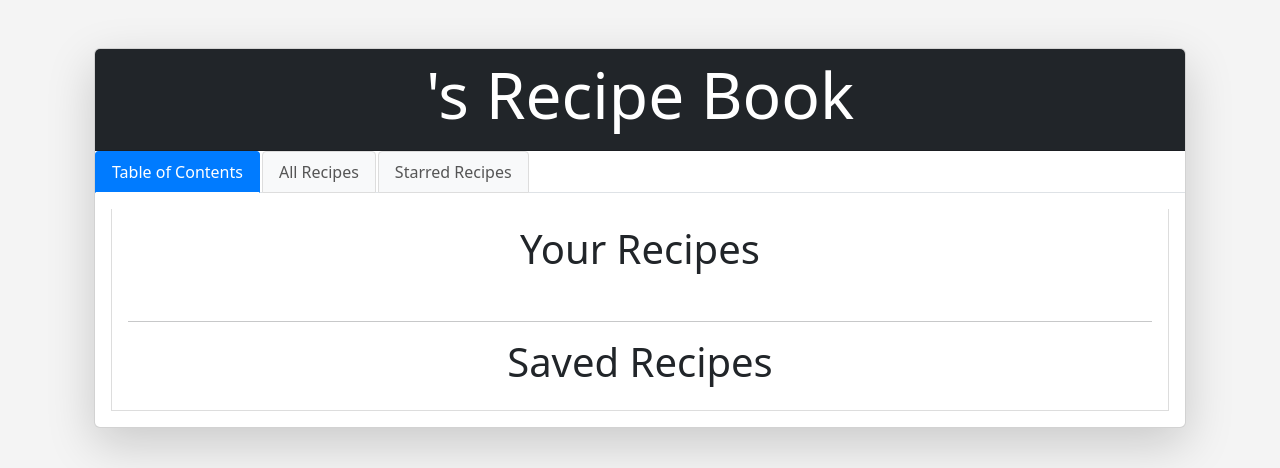
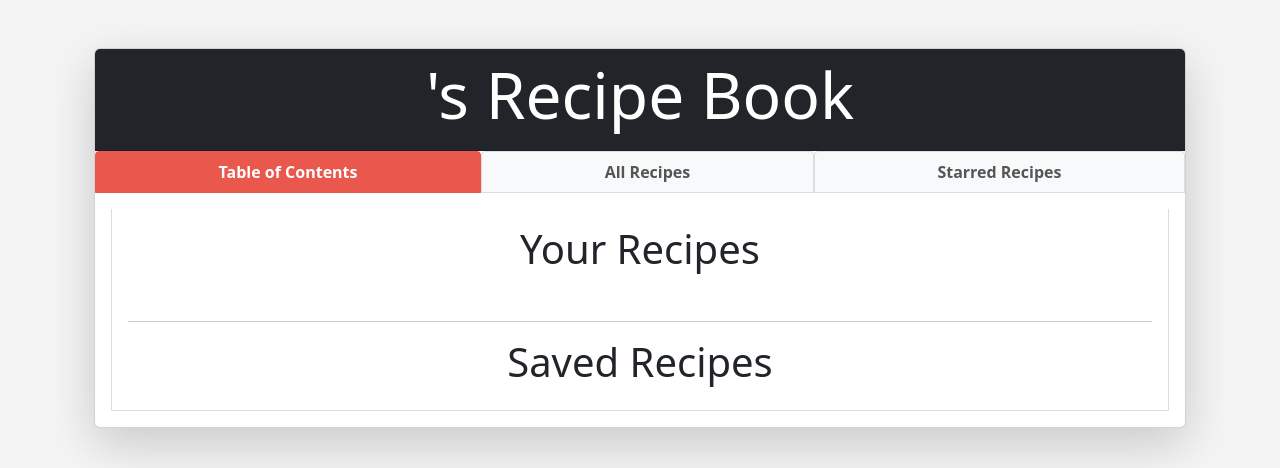
Before and after one commit to louigra/voxpopulirecipes, a Django app: page /my_recipes in a window 1280 px wide. Shown: the part 86-554 px from the top of the page. Run offline with Django 5.2, Linux system fonts and the light colour scheme; a user stored in the database is signed in; data comes from the database, SQL or seed files in the repository.

Commit message:
tabs color and style

```diff
--- a/mysite/mysite/settings.py
+++ b/mysite/mysite/settings.py
@@ -28,7 +28,6 @@
 
 # SECURITY WARNING: don't run with debug turned on in production!
 DEBUG = True
-
 
 prod = True
 
--- a/mysite/voxpopulirecipes/templates/voxpopulirecipes/my_recipes.html
+++ b/mysite/voxpopulirecipes/templates/voxpopulirecipes/my_recipes.html
@@ -13,7 +13,7 @@
         </div>
 
         <!-- Tabs Navigation -->
-        <ul class="nav nav-tabs" id="recipeBookTabs" role="tablist">
+        <ul class="nav nav-tabs nav-fill" id="recipeBookTabs" role="tablist">
             <!-- Table of Contents Tab -->
             <li class="nav-item" role="presentation">
                 <button
@@ -25,7 +25,7 @@
                     role="tab"
                     aria-controls="table-of-contents"
                     aria-selected="true">
-                    Table of Contents
+                    <strong>Table of Contents</strong>
                 </button>
             </li>
 
@@ -40,7 +40,7 @@
                     role="tab"
                     aria-controls="all-recipes"
                     aria-selected="false">
-                    All Recipes
+                    <strong>All Recipes</strong>
                 </button>
             </li>
 
@@ -55,7 +55,7 @@
                     role="tab"
                     aria-controls="starred-recipes"
                     aria-selected="false">
-                    Starred Recipes
+                    <strong>Starred Recipes</strong>
                 </button>
             </li>
         </ul>
@@ -472,8 +472,8 @@
 
     .nav-tabs .nav-link.active {
         color: white; /* White text for the active tab */
-        background-color: #007bff; /* Bootstrap primary color for the active tab */
-        border-color: #007bff #007bff #fff; /* Ensure border matches active tab */
+        background-color: #e9574d; /* Bootstrap primary color for the active tab */
+        border-color: #e9574d; /* Ensure border matches active tab */
     }
 
     /* Card Body Adjustment */
```
